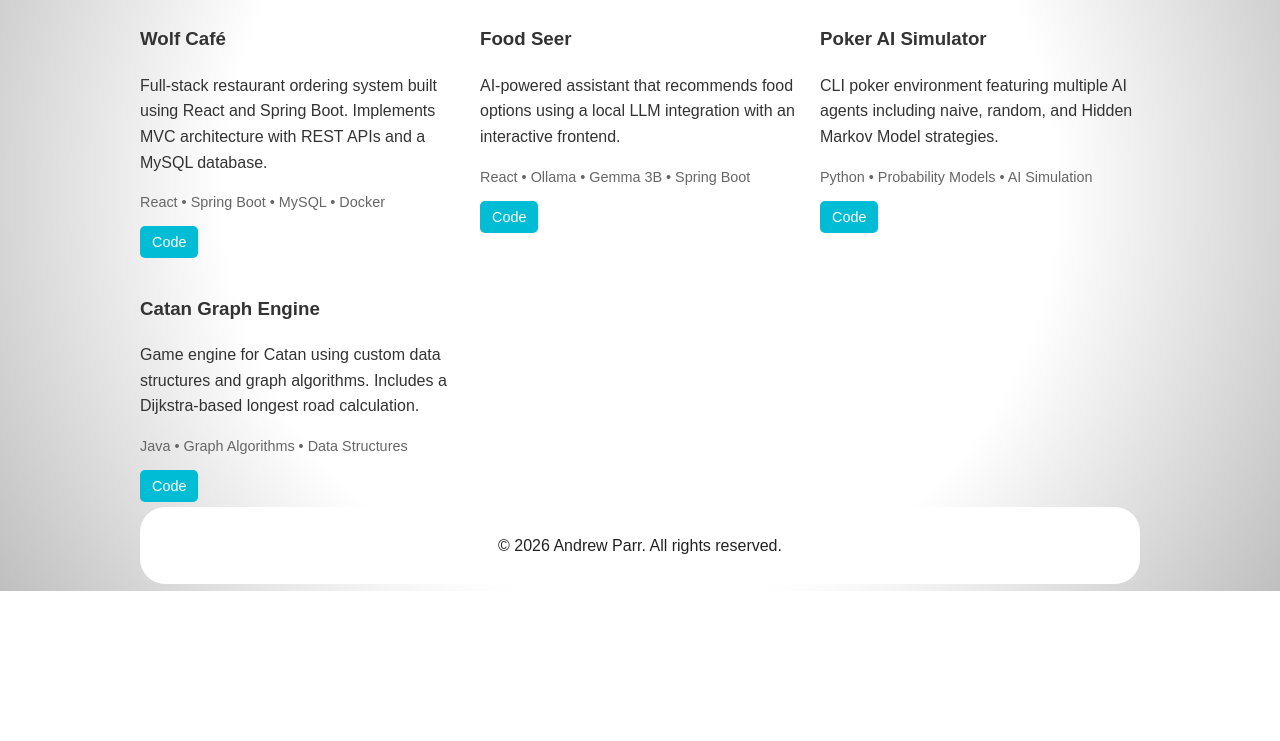
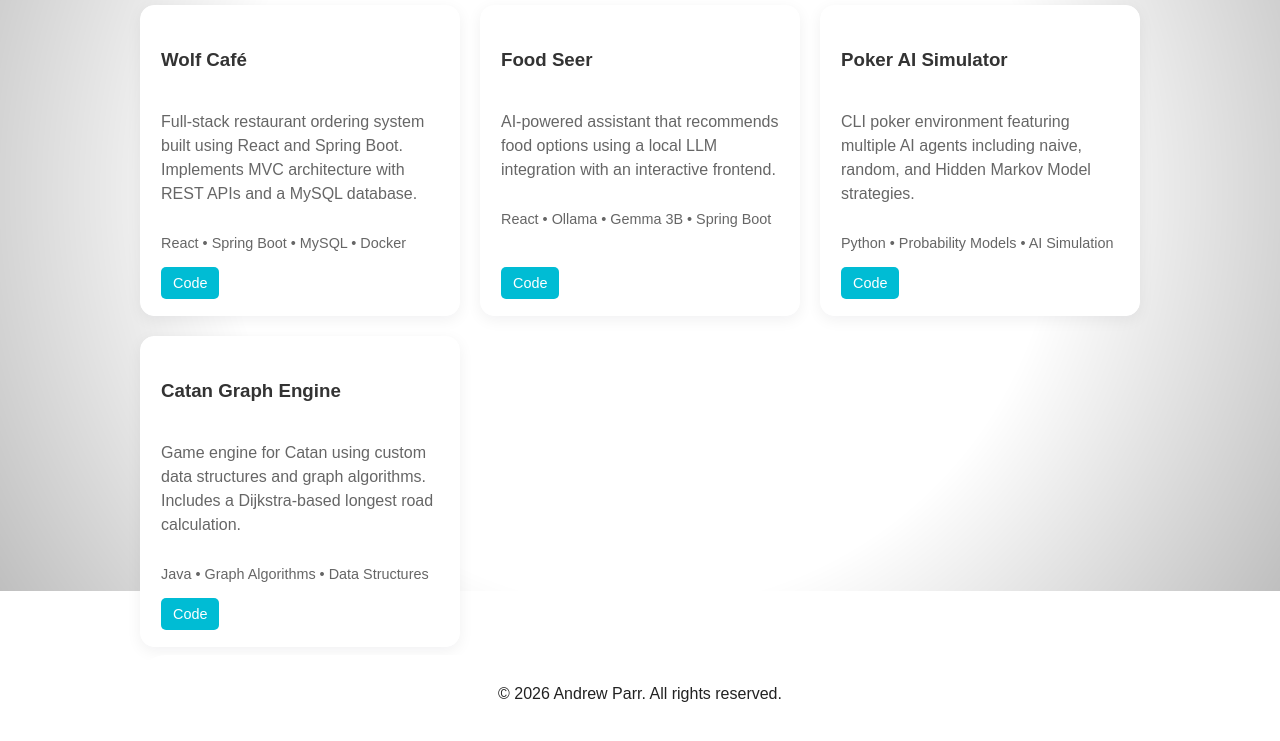
Before and after one commit to afluffybunny7/afluffybunny7.github.io, a plain HTML site: page projects.html in a window 1280 px wide. Shown: the part 209-950 px from the top of the page. Before the commit the page ends 813 px from the top, so only its background shows below. Drawn offline with Linux system fonts and the light colour scheme.

Commit message:
Refactor project card structure in projects.html

```diff
--- a/projects.html
+++ b/projects.html
@@ -29,7 +29,7 @@
         <div class="project-grid">
 
             <!-- Wolf Cafe -->
-            <div class="project-card">
+            <div class="card">
                 <h3>Wolf Café</h3>
 
                 <p>
@@ -48,7 +48,7 @@
 
 
             <!-- Food Seer -->
-            <div class="project-card">
+            <div class="card">
                 <h3>Food Seer</h3>
 
                 <p>
@@ -67,7 +67,7 @@
 
 
             <!-- Poker AI -->
-            <div class="project-card">
+            <div class="card">
                 <h3>Poker AI Simulator</h3>
 
                 <p>
@@ -86,17 +86,17 @@
 
 
             <!-- Catan -->
-            <div class="project-card">
+            <div class="card">
                 <h3>Catan Graph Engine</h3>
 
                 <p>
                     Game engine for Catan using custom data structures and graph algorithms.
                     Includes a Dijkstra-based longest road calculation.
                 </p>
-
                 <div class="tech">
                     Java • Graph Algorithms • Data Structures
                 </div>
+
 
                 <div class="project-links">
                     <a href="https://github.com/YOUR_REPO">Code</a>
```
